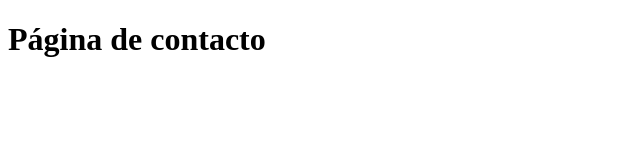
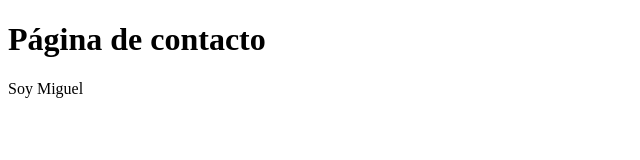
Before and after one commit to Mike-droid/Testeando, a plain HTML site: page contacto.html in a window 1280 px wide. Shown: the whole page, without its empty margins (0-640 px from the left). Drawn offline with Linux system fonts and the light colour scheme.

Commit message:
Cambios a contacto, terminada

```diff
--- a/contacto.html
+++ b/contacto.html
@@ -7,5 +7,6 @@
 </head>
 <body>
     <h1>Página de contacto</h1>
+    <p>Soy Miguel</p>
 </body>
 </html>
```
